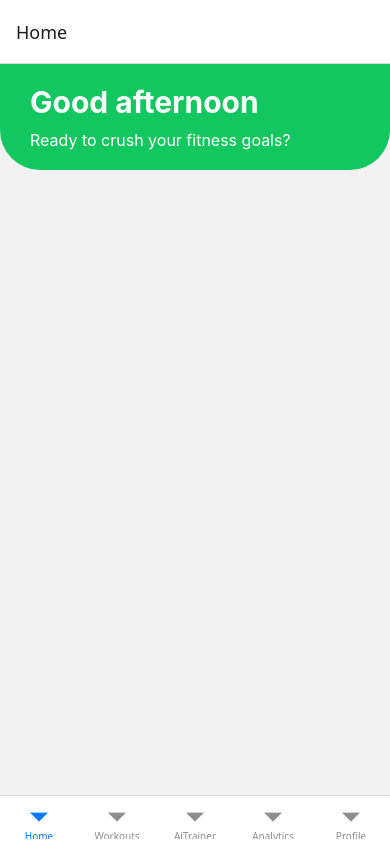
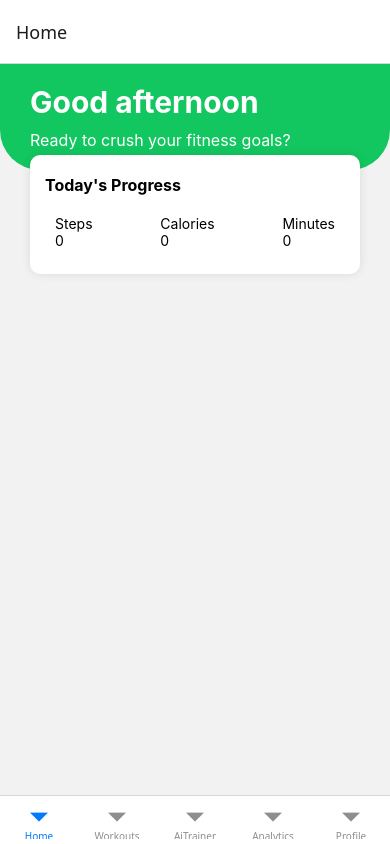
Before and after one commit to IvanTsve/fit-native-cardio, a React Native app: screen /Home in a window 390 px wide. Built offline with nearby package versions, Linux system fonts and the light colour scheme.

Commit message:
home screen now has index that cointain child components

```diff
--- a/src/screens/home/HomeScreen.jsx
+++ b/src/screens/home/HomeScreen.jsx
@@ -1,11 +1,11 @@
 import React from 'react';
 import { View } from 'react-native';
-import Greetings from '@/components/Greetings';
+import Home from '@/components/Home/Index';
 
 export default function HomeScreen() {
   return (
     <View>
-      <Greetings />
+      <Home />
     </View>
   );
 }
```
Also changed, not shown: src/components/Home/Greetings.jsx (renamed from src/components/Greetings.jsx).
